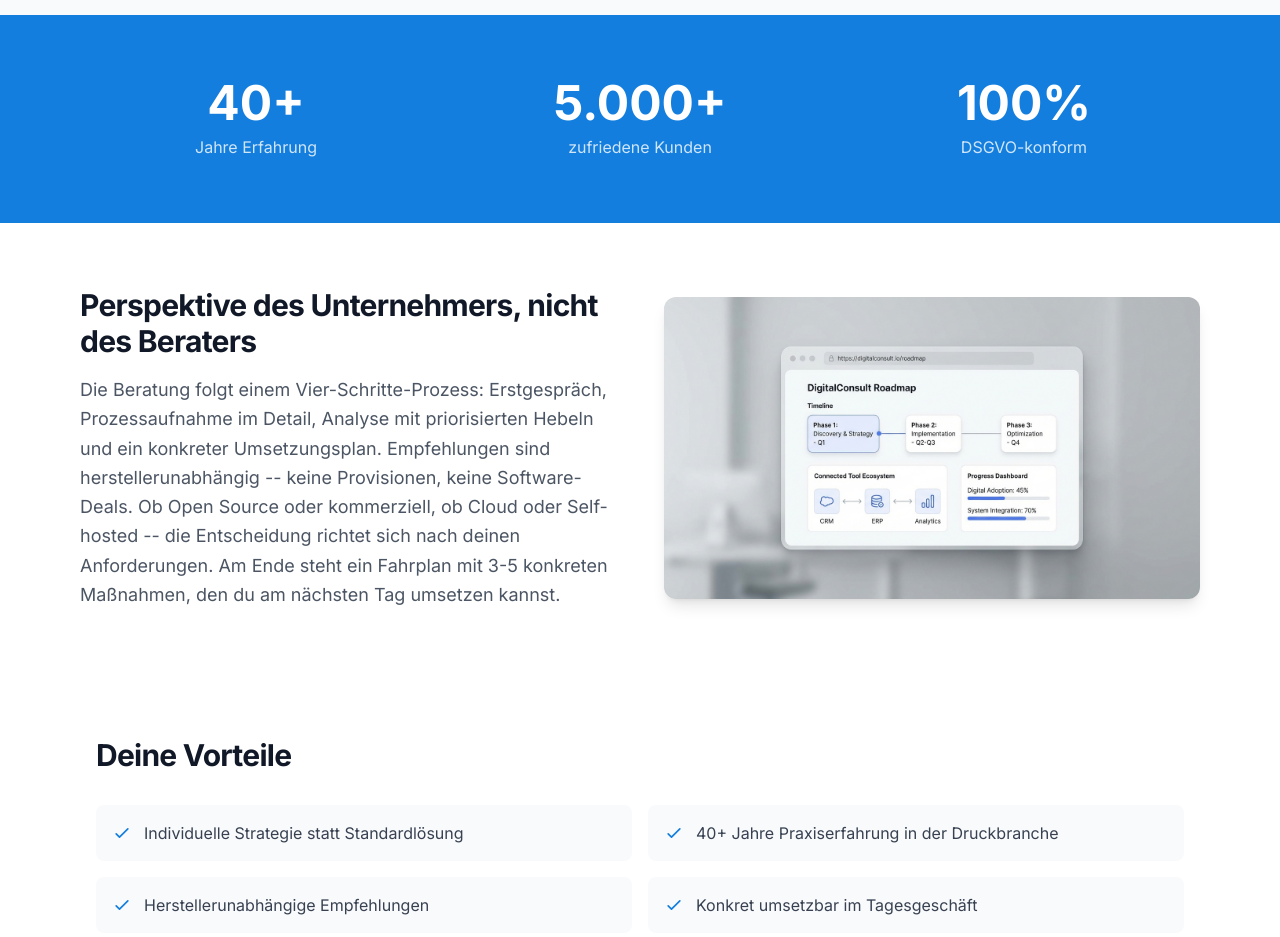
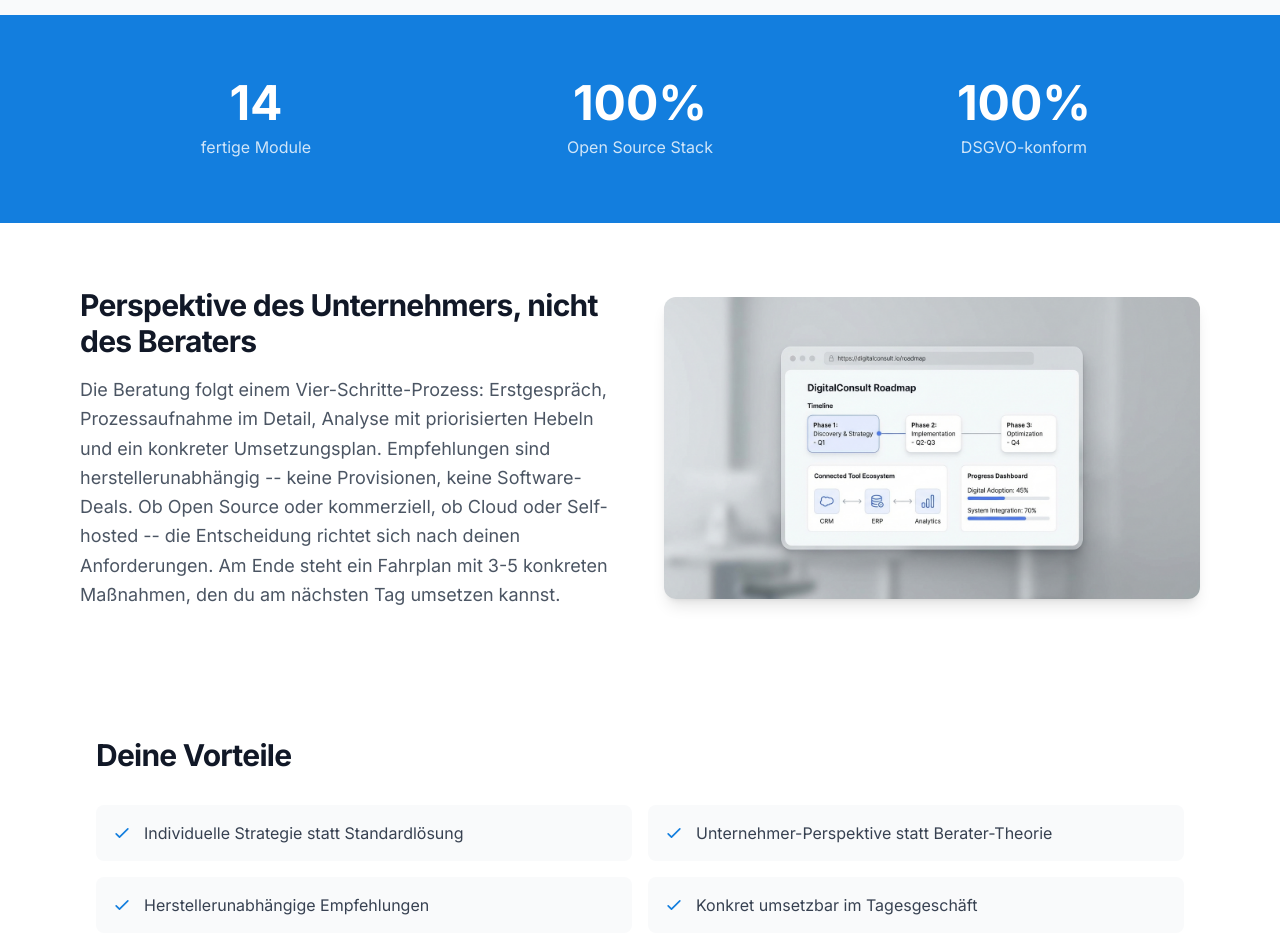
Before and after one commit to MagnusHL/hinzke-digital, an Astro site: page /module/beratung in a window 1280 px wide. Shown: the part 1860-2797 px from the top of the page. Built offline with nearby package versions, Linux system fonts and the light colour scheme; Astro itself is replaced by a stand-in of ours.

Commit message:
fix(content): unrealistische Druckerei-Kennzahlen durch passende Digital-Werte ersetzen

```diff
--- a/src/components/StatsCounter.astro
+++ b/src/components/StatsCounter.astro
@@ -1,7 +1,7 @@
 ---
 const stats = [
-  { value: '40+', label: 'Jahre Erfahrung' },
-  { value: '5.000+', label: 'zufriedene Kunden' },
+  { value: '14', label: 'fertige Module' },
+  { value: '100%', label: 'Open Source Stack' },
   { value: '100%', label: 'DSGVO-konform' },
 ];
 ---
--- a/src/content/module/beratung.md
+++ b/src/content/module/beratung.md
@@ -8,7 +8,7 @@ techStack:
   - "Workshopformate"
 benefits:
   - "Individuelle Strategie statt Standardlösung"
-  - "40+ Jahre Praxiserfahrung in der Druckbranche"
+  - "Unternehmer-Perspektive statt Berater-Theorie"
   - "Herstellerunabhängige Empfehlungen"
   - "Konkret umsetzbar im Tagesgeschäft"
   - "Open-Source-Fokus für maximale Unabhängigkeit"
@@ -39,8 +39,8 @@ highlights:
     title: "Konkret statt Foliensatz"
     text: "3-5 priorisierte Hebel mit geschätztem Aufwand und erwarteter Wirkung. Quick Wins zuerst, langfristige Projekte danach. Ein Fahrplan, den du am nächsten Tag umsetzen kannst."
   - icon: "users"
-    title: "40+ Jahre Praxiserfahrung"
-    text: "Nicht aus dem Lehrbuch, sondern aus dem Tagesgeschäft einer Druckerei mit 40+ Jahren am Markt. Die Perspektive eines Unternehmers, nicht eines Beraters."
+    title: "Unternehmer, kein Berater"
+    text: "Nicht aus dem Lehrbuch, sondern aus dem eigenen Unternehmen. Wer selbst Prozesse digitalisiert hat, weiß was im Alltag funktioniert und was nur auf Folien gut aussieht."
 steps:
   - title: "Erstgespräch"
     description: "30 Minuten, kostenlos und unverbindlich. Wir klären, wo du stehst, was dich beschäftigt und ob eine Zusammenarbeit Sinn macht."
--- a/src/pages/index.astro
+++ b/src/pages/index.astro
@@ -76,8 +76,8 @@ const featuredModules = modules.slice(0, 4);
           <div class="mb-3">
             <svg class="h-8 w-8 text-primary" fill="none" viewBox="0 0 24 24" stroke="currentColor"><path stroke-linecap="round" stroke-linejoin="round" stroke-width="2" d="M19 21V5a2 2 0 00-2-2H7a2 2 0 00-2 2v16m14 0h2m-2 0h-5m-9 0H3m2 0h5M9 7h1m-1 4h1m4-4h1m-1 4h1m-5 10v-5a1 1 0 011-1h2a1 1 0 011 1v5m-4 0h4" /></svg>
           </div>
-          <h3 class="mb-2 text-lg font-semibold text-gray-900">40+ Jahre Erfahrung</h3>
-          <p class="text-sm leading-relaxed text-gray-600">Aus der Praxis für die Praxis. Digitalisierung mit Bodenhaftung statt Buzzword-Bingo. <a href="/ueber-mich" class="font-medium text-primary hover:underline">Über Magnus</a>.</p>
+          <h3 class="mb-2 text-lg font-semibold text-gray-900">Aus der Praxis</h3>
+          <p class="text-sm leading-relaxed text-gray-600">Digitalisierung mit Bodenhaftung statt Buzzword-Bingo. Gebaut von jemandem, der selbst Prozesse automatisiert. <a href="/ueber-mich" class="font-medium text-primary hover:underline">Über Magnus</a>.</p>
         </div>
       </div>
     </div>
```
